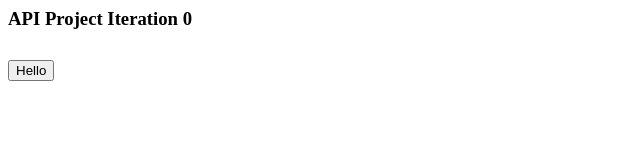
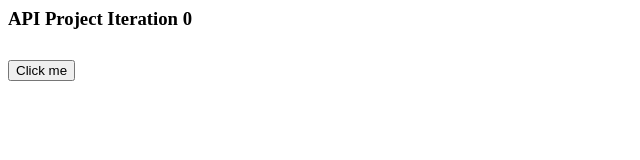
Before and after one commit to gracelee235/INF1339-Project-2, a plain HTML site: page iteration00.html in a window 1280 px wide. Shown: the full height of the page, 0-640 px from the left. Drawn offline with Linux system fonts and the light colour scheme.

Commit message:
Add files via upload

```diff
--- a/iteration00.html
+++ b/iteration00.html
@@ -1,25 +1,21 @@
 <html>
 <head>
 <title>Yanqi INF1339 Project 2</title>
-
 <style>
 p.test_class {
   font: 30px arial, sans-serif;
   color: blue
     }
 </style>
-
 <script>
 function hello() {
-document.getElementById("sentinel").innerHTML = "Hello";
+    document.getElementById("sentinel").innerHTML = "Hello";
 }
 </script>
 </head>
-
 <body>
 <h3>API Project Iteration 0</h3>
 <p id="sentinel" class="test_class"></p>
-<button type="button" onclick="Hello()">Hello</button>
-
+<button type="button" onclick="hello()">Click me</button>
 </body>
 </html>
```
